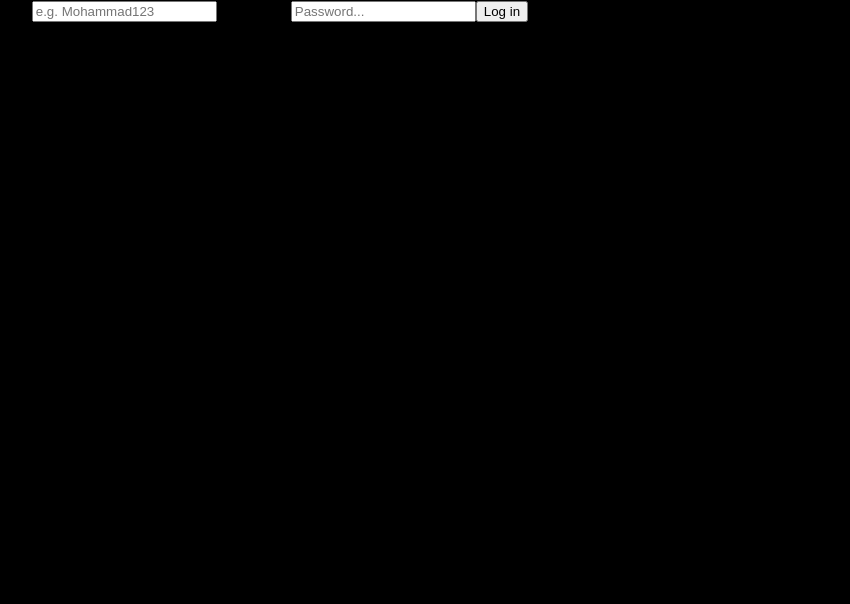
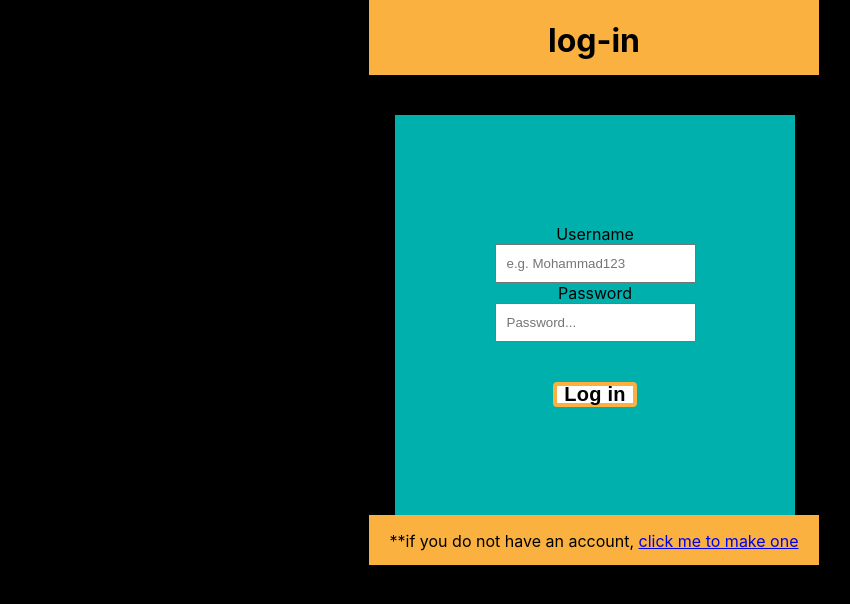
Before and after one commit to WebAhead12/Tic-Tac-Toe, a React (Create React App) app in the folder tic-tac-toe/: page /user/login in a window 1280 px wide. Shown: the top 604 px of the page, without its empty margins (46-896 px from the left). Built offline with nearby package versions, Linux system fonts and the light colour scheme.

Commit message:
css errors

```diff
--- a/tic-tac-toe/src/Components/Login/login.css
+++ b/tic-tac-toe/src/Components/Login/login.css
@@ -1,10 +1,10 @@
-body {
-  color: black;
+.bigone {
   display: flex;
-  justify-content: center;
+  flex-direction: column;
+  align-items: center;
 }
 .logintitle {
-  height: 50px;
+  height: 75px;
   width: 450px;
   background-color: #fab140;
 }
@@ -14,7 +14,7 @@ body {
 /* 465 */
 .login {
   text-align: center;
-  margin-left: 25px;
+  margin-left: 2px;
   width: 400px;
   height: 400px;
   background-color: #00b0ad;
@@ -42,6 +42,7 @@ body {
   text-align: center;
 }
 .footer {
+  text-align: center;
   width: 450px;
   background-color: #fab140;
   height: 50px;
--- a/tic-tac-toe/src/Components/Login/login.jsx
+++ b/tic-tac-toe/src/Components/Login/login.jsx
@@ -1,5 +1,6 @@
 import React, { useState, useEffect } from "react";
 import { login, getUser } from "../../utils/api";
+import "./login.css";
 function LoginPage() {
   const [loginData, setLoginData] = useState({
     username: "",
@@ -57,29 +58,46 @@ function LoginPage() {
   }
 
   return (
-    <form onSubmit={onSubmit}>
+    <div className="bigone">
+      <div className="logintitle">
+        <h1 className="title"> log-in</h1>
+      </div>
+      <div className="login">
+        <form onSubmit={login}>
           <label htmlFor="username">Username</label>
+          <br />
           <input
             type="text"
             className="username"
-        name="username"
             placeholder="e.g. Mohammad123"
-        onChange={onChange("user.name")}
+            onChange={onChange("username")}
             value={loginData.username}
-        required
           />
+          <br />
           <label htmlFor="password">Password</label>
+          <br />
           <input
             type="password"
             className="password"
             placeholder="Password..."
             onChange={onChange("password")}
             value={loginData.password}
-        required
           />
-      <button type="log-in">Log in</button>
-      return ( )
+          <br />
+          <br />
+          <br />
+          <button className="btnlog" type="log-in">
+            Log in
+          </button>
         </form>
+      </div>
+      <div className="footer">
+        <p>
+          **if you do not have an account,{" "}
+          <a href="/users/register">click me to make one</a>
+        </p>
+      </div>
+    </div>
   );
 }
 export default LoginPage;
--- a/tic-tac-toe/src/Components/Register/register.jsx
+++ b/tic-tac-toe/src/Components/Register/register.jsx
@@ -1,5 +1,6 @@
 import React, { useState, useEffect } from "react";
 import { register } from "../../utils/api";
+import "./register.css";
 function RegisterPage() {
   const [account, setAccount] = useState({
     username: "",
```
Lines whose indentation alone changed are shown as unchanged.
